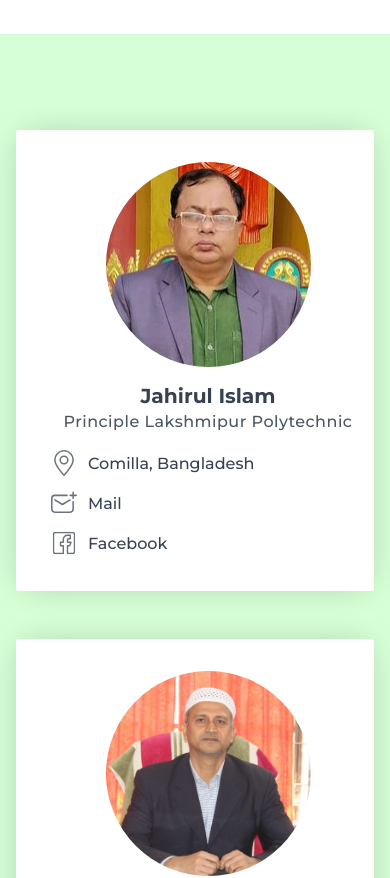
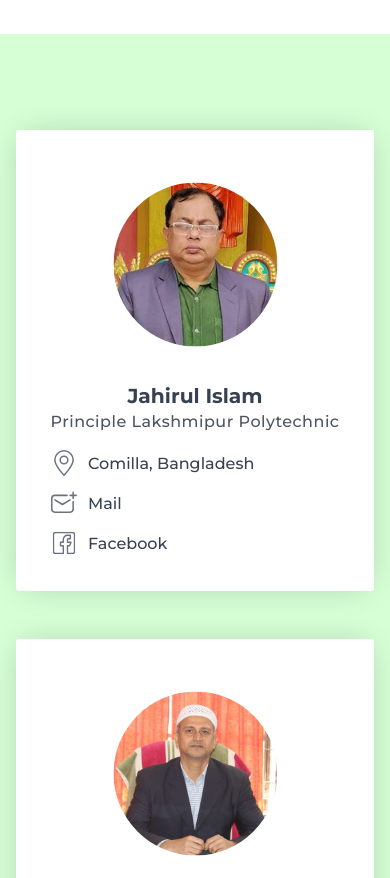
Before and after one commit to al-imam/lpi, a React (Vite) app: page / in a window 390 px wide. Shown: the part 827-1705 px from the top of the page. Built offline with nearby package versions, Linux system fonts and the light colour scheme.

Commit message:
re design cart

```diff
--- a/src/components/Principal/principal.module.css
+++ b/src/components/Principal/principal.module.css
@@ -48,48 +48,9 @@
   transform: rotateZ(337deg);
 }
 
-.card::before {
-  content: "";
-  position: absolute;
-  display: block;
-  width: 290px;
-  height: 500px;
-  top: -100px;
-  right: -100px;
-  z-index: -1;
-  background-color: var(--bg);
-  transform: rotateZ(337deg);
-}
-
 @media only screen and (max-width: 65rem) {
   .main {
     max-width: var(--max-width-xsm);
-  }
-
-  .card::after {
-    content: "";
-    position: absolute;
-    display: block;
-    width: 290px;
-    height: 500px;
-    top: -111px;
-    left: -160px;
-    z-index: -1;
-    background-color: var(--bg);
-    transform: rotateZ(23deg);
-  }
-
-  .card::before {
-    content: "";
-    position: absolute;
-    display: block;
-    width: 290px;
-    height: 500px;
-    top: -35px;
-    right: -162px;
-    z-index: -1;
-    background-color: var(--bg);
-    transform: rotateZ(23deg);
   }
 }
 
@@ -158,11 +119,20 @@
 }
 
 @media only screen and (max-width: 45rem) {
+  .card::after,
+  .card::before {
+    display: none;
+  }
+
   .cardContainer {
     flex-direction: column;
     width: 20rem;
     gap: 1rem;
     margin-inline: auto;
+  }
+
+  .cardContainer img {
+    transform: scale(0.8);
   }
 
   .info {
@@ -172,25 +142,10 @@
   .heading {
     text-align: center;
   }
+}
 
-  .card::after {
-    height: 700px;
-    top: -250px;
-    left: -181px;
-    transform: rotateZ(35deg);
-  }
-
-  .card::before {
-    height: 700px;
-    top: -35px;
-    right: -202px;
-    transform: rotateZ(35deg);
+@media only screen and (max-width: 30rem) {
+  .cardContainer {
+    width: auto;
   }
 }
-
-@media only screen and (max-width: 32rem) {
-  .card::after,
-  .card::before {
-    display: none;
-  }
-}
```
